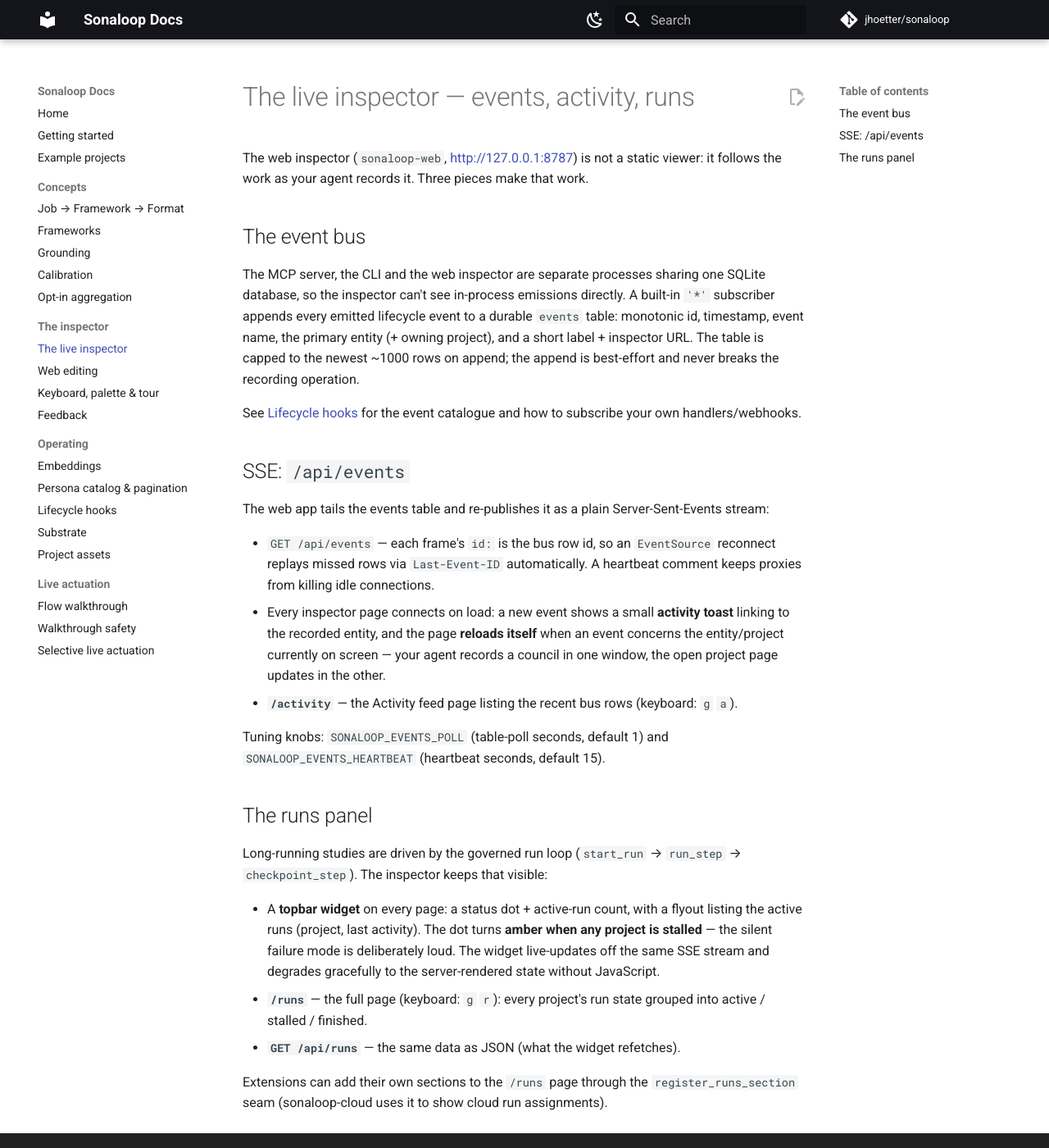
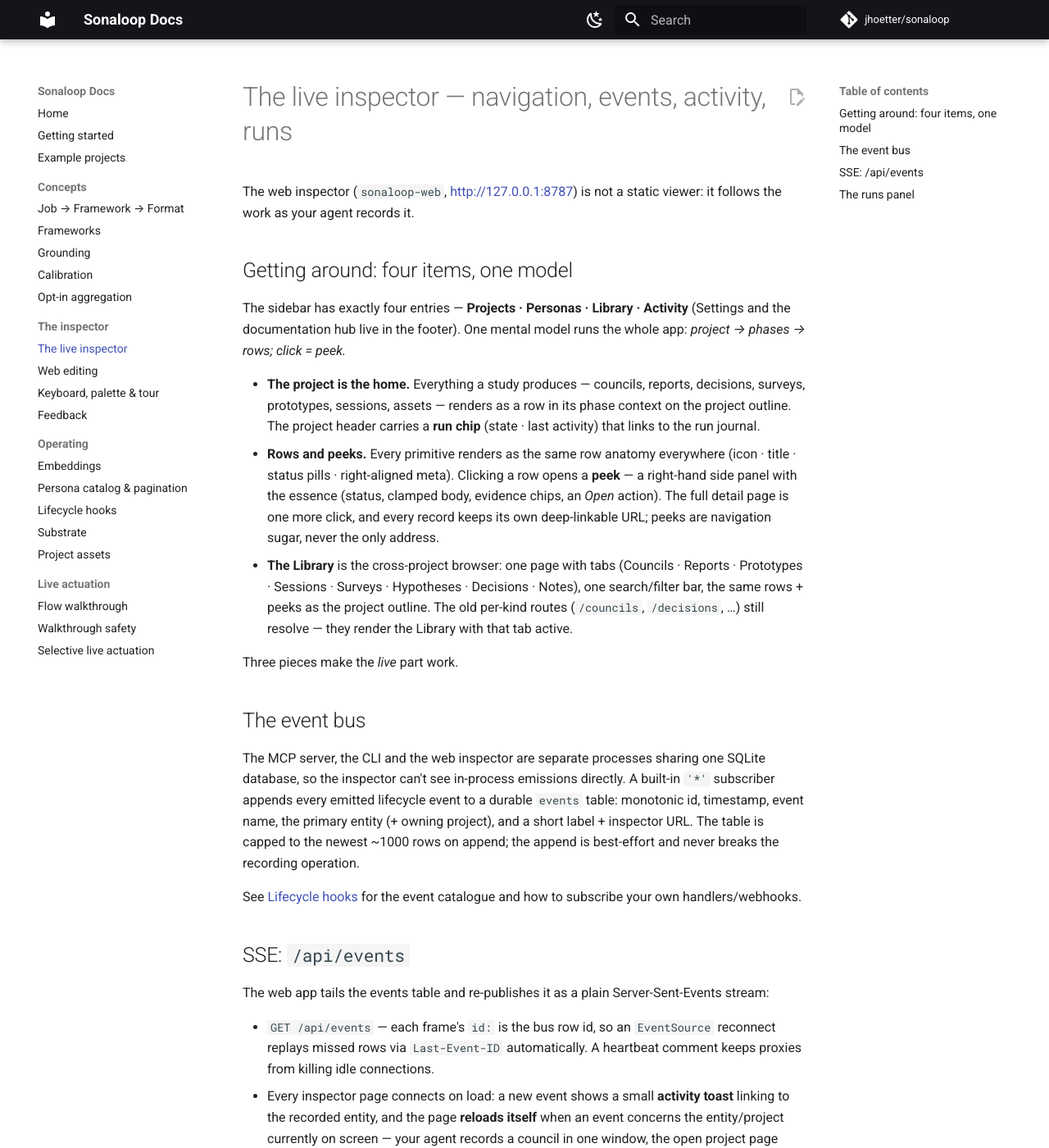
Before and after one commit to jhoetter/sonaloop-docs, an MkDocs documentation site: the page built from docs/live-inspector.md, in a window 1280 px wide and 1400 px high. Shown: the whole window at 82% size. Built offline with MkDocs 1.6.1 and Material for MkDocs 9.7.7, drawn with Linux system fonts in a browser that asks for light colours; comment, search, counter and statistics services are not loaded; some of the changed text lies outside the part shown.

Commit message:
Inspector docs follow the new IA: 4-item sidebar, Library, peeks, run chip; ARCHITECTURE.md
live-inspector.md gains the navigation section (project = home, Library tabs,
peek + j/k/Enter/Esc, run-state chip, /runs off-nav); keyboard.md documents the
peek semantics; llms.txt index refreshed. Plus the Mermaid architecture overview.

Co-Authored-By: Claude Fable 5 <noreply@anthropic.com>

```diff
--- a/docs/live-inspector.md
+++ b/docs/live-inspector.md
@@ -1,7 +1,29 @@
-# The live inspector — events, activity, runs
+# The live inspector — navigation, events, activity, runs
 
 The web inspector (`sonaloop-web`, <http://127.0.0.1:8787>) is not a static viewer: it
-follows the work as your agent records it. Three pieces make that work.
+follows the work as your agent records it.
+
+## Getting around: four items, one model
+
+The sidebar has exactly four entries — **Projects · Personas · Library · Activity**
+(Settings and the documentation hub live in the footer). One mental model runs the whole
+app: *project → phases → rows; click = peek.*
+
+- **The project is the home.** Everything a study produces — councils, reports, decisions,
+  surveys, prototypes, sessions, assets — renders as a row in its phase context on the
+  project outline. The project header carries a **run chip** (state · last activity) that
+  links to the run journal.
+- **Rows and peeks.** Every primitive renders as the same row anatomy everywhere (icon ·
+  title · status pills · right-aligned meta). Clicking a row opens a **peek** — a right-hand
+  side panel with the essence (status, clamped body, evidence chips, an *Open* action).
+  The full detail page is one more click, and every record keeps its own deep-linkable URL;
+  peeks are navigation sugar, never the only address.
+- **The Library** is the cross-project browser: one page with tabs (Councils · Reports ·
+  Prototypes · Sessions · Surveys · Hypotheses · Decisions · Notes), one search/filter bar,
+  the same rows + peeks as the project outline. The old per-kind routes (`/councils`,
+  `/decisions`, …) still resolve — they render the Library with that tab active.
+
+Three pieces make the *live* part work.
 
 ## The event bus
 
@@ -40,8 +62,10 @@ Long-running studies are driven by the governed run loop (`start_run` → `run_s
   the active runs (project, last activity). The dot turns **amber when any project is
   stalled** — the silent failure mode is deliberately loud. The widget live-updates off the
   same SSE stream and degrades gracefully to the server-rendered state without JavaScript.
-- **`/runs`** — the full page (keyboard: `g` `r`): every project's run state grouped into
-  active / stalled / finished.
+- A **run chip in each project's header** (state · last activity) linking to the journal —
+  run state belongs to the project, so it surfaces where the project lives.
+- **`/runs`** — the run journal (keyboard: `g` `r`; deliberately not a nav item): every
+  project's run state grouped into active / stalled / finished.
 - **`GET /api/runs`** — the same data as JSON (what the widget refetches).
 
 Extensions can add their own sections to the `/runs` page through the
--- a/docs/llms.txt
+++ b/docs/llms.txt
@@ -14,9 +14,9 @@
 - [Grounding](https://raw.githubusercontent.com/jhoetter/sonaloop-docs/main/docs/grounding.md): evidence grounding and provenance
 - [Calibration](https://raw.githubusercontent.com/jhoetter/sonaloop-docs/main/docs/calibration.md): prediction calibration and Brier scoring
 - [Opt-in aggregation](https://raw.githubusercontent.com/jhoetter/sonaloop-docs/main/docs/opt-in-aggregation-design.md): sentiment/coverage aggregation model
-- [The live inspector](https://raw.githubusercontent.com/jhoetter/sonaloop-docs/main/docs/live-inspector.md): event bus, SSE /api/events, activity feed, runs panel
+- [The live inspector](https://raw.githubusercontent.com/jhoetter/sonaloop-docs/main/docs/live-inspector.md): navigation (4-item sidebar, Library browser, row peeks, run chip), event bus, SSE /api/events, activity feed, runs panel
 - [Web editing](https://raw.githubusercontent.com/jhoetter/sonaloop-docs/main/docs/web-editing.md): the inspector's write boundary — structural edits vs host-authored text
-- [Keyboard, palette & tour](https://raw.githubusercontent.com/jhoetter/sonaloop-docs/main/docs/keyboard.md): shortcuts, the command palette, the opt-in product tour
+- [Keyboard, palette & tour](https://raw.githubusercontent.com/jhoetter/sonaloop-docs/main/docs/keyboard.md): shortcuts (j/k/Enter/Esc row+peek navigation), the command palette, the opt-in product tour
 - [Feedback](https://raw.githubusercontent.com/jhoetter/sonaloop-docs/main/docs/feedback.md): in-app feedback, /feedback inbox, CLI, SONALOOP_FEEDBACK_WEBHOOK
 - [Embeddings](https://raw.githubusercontent.com/jhoetter/sonaloop-docs/main/docs/embeddings.md): semantic memory recall setup
 - [Persona catalog & pagination](https://raw.githubusercontent.com/jhoetter/sonaloop-docs/main/docs/catalog.md): catalog_search/recommend/pull MCP tools + the shared pagination convention
```
Also changed, not shown: ARCHITECTURE.md (added, +62 -0 lines), docs/keyboard.md (+8 -3 lines).
